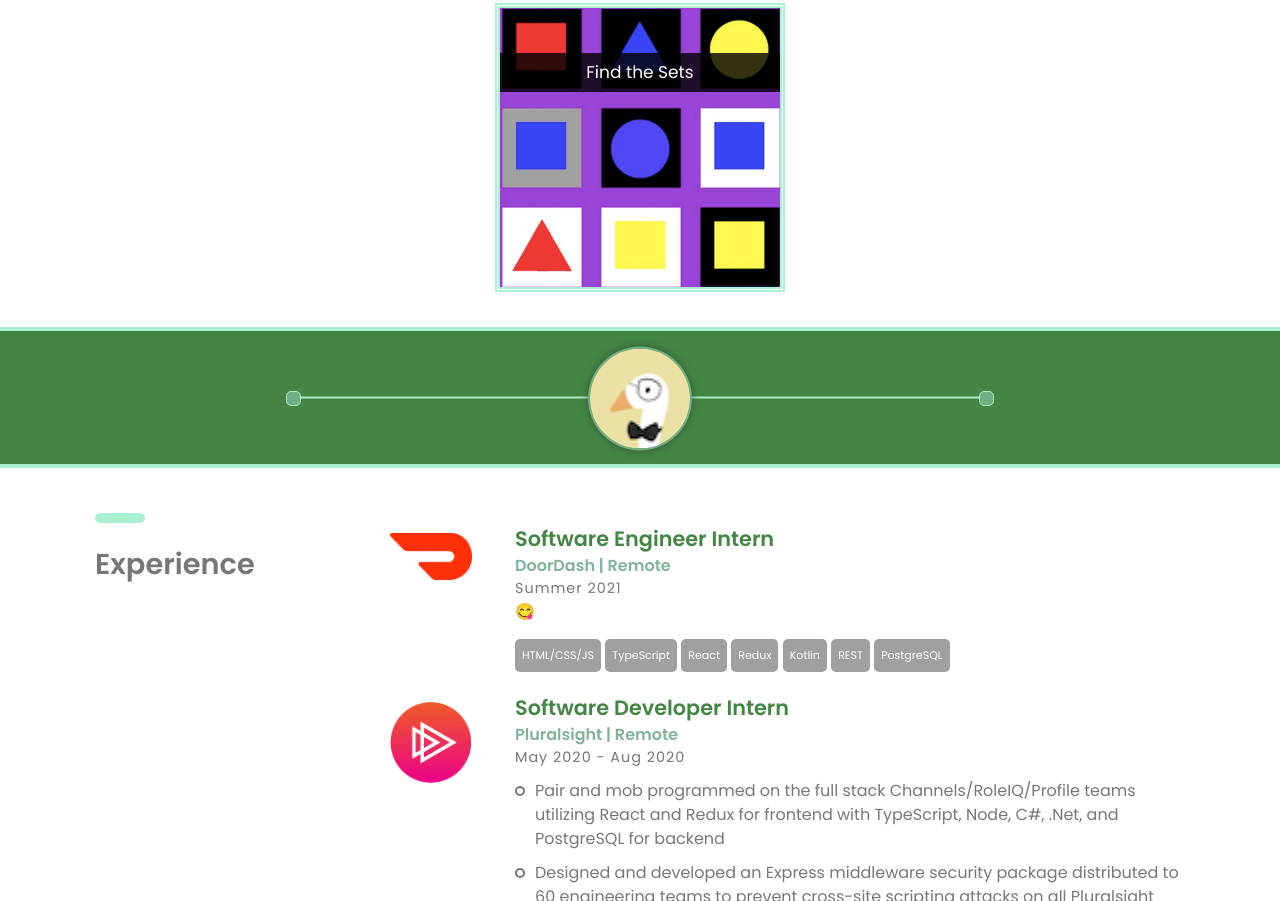
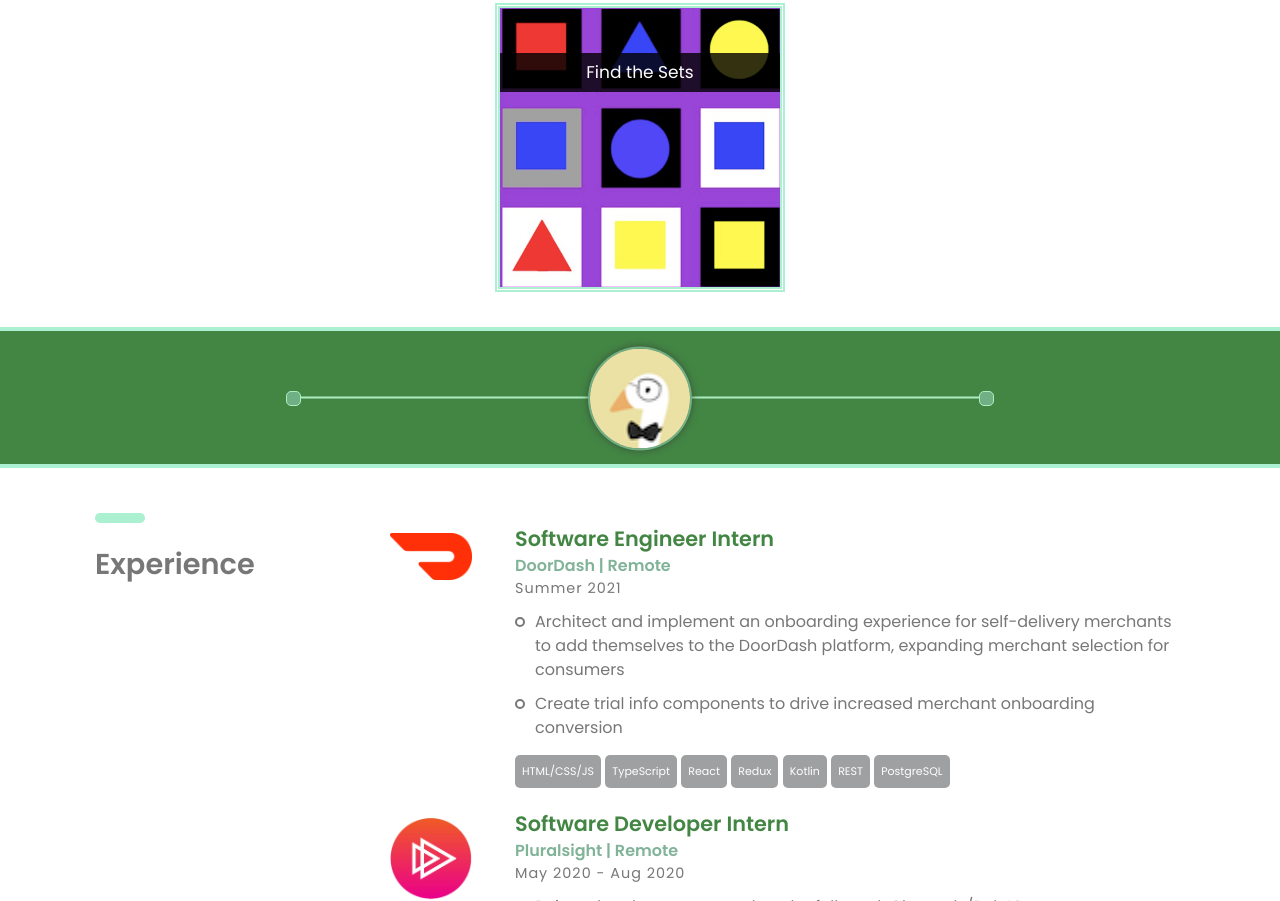
Before and after one commit to austin-leung/austin-leung.github.io, a plain HTML site: page index.html in a window 1280 px wide. Shown: the part 1899-2800 px from the top of the page. Drawn offline with Linux system fonts and the light colour scheme; files whose address does not match are found by name.

Commit message:
Add dd caption

```diff
--- a/index.html
+++ b/index.html
@@ -32,9 +32,9 @@
 						<div id="banner-text">
 							<h1 class="vcard"><span class="fn">Austin Leung</span></h1>
 							<br>
-							<p>Hi, I'm Austin, a rising senior at Carnegie Mellon University studying Information Systems with minors in Computer Science and Software Engineering. I'm passionate about full-stack development!
+							<p>Hi, I'm Austin, a rising senior at Carnegie Mellon University studying Information Systems with minors in Computer Science and Software Engineering. I'm passionate about full stack development!
 								<br>
-								<br>This summer I'm developing a platform for restaurants to reach their customers with DoorDash! </p>
+								<br>This summer I'm developing a platform for restaurants to reach their customers with DoorDash!</p>
 						</div>
 						<br>
 						<ul class="social-icons">
@@ -225,7 +225,10 @@
                 <b>DoorDash | Remote</b>
               </h5>
               <h6 class="margin-t-9">Summer 2021</h6>
-              <ul class="list margin-b-30"> 😋 </ul>
+              <ul class="list margin-b-30">
+                <li>Architect and implement an onboarding experience for self-delivery merchants to add themselves to the DoorDash platform, expanding merchant selection for consumers</li>
+                <li>Create trial info components to drive increased merchant onboarding conversion</li>
+              </ul>
               <div class="skills"> <span class="skill">HTML/CSS/JS</span> <span class="skill">TypeScript</span> <span class="skill">React</span> <span class="skill">Redux</span> <span class="skill">Kotlin</span> <span class="skill">REST</span> <span class="skill">PostgreSQL</span> </div>
             </div>
           </div>
@@ -239,7 +242,7 @@
               </h5>
               <h6 class="margin-t-9">May 2020 - Aug 2020</h6>
               <ul class="list margin-b-30">
-                <li>Pair and mob programmed on the full stack Channels/RoleIQ/Profile teams utilizing React and Redux for frontend with TypeScript, Node, C#, .Net, and PostgreSQL for backend</li>
+                <li>Pair and mob programmed on the full stack Channels/RoleIQ team</li>
                 <li>Designed and developed an Express middleware security package distributed to 60 engineering teams to prevent cross-site scripting attacks on all Pluralsight webpages</li>
                 <li>Interviewed external stakeholders to discover use cases and refine product designs</li>
               </ul>
```
Also changed, not shown: 1 other file.
